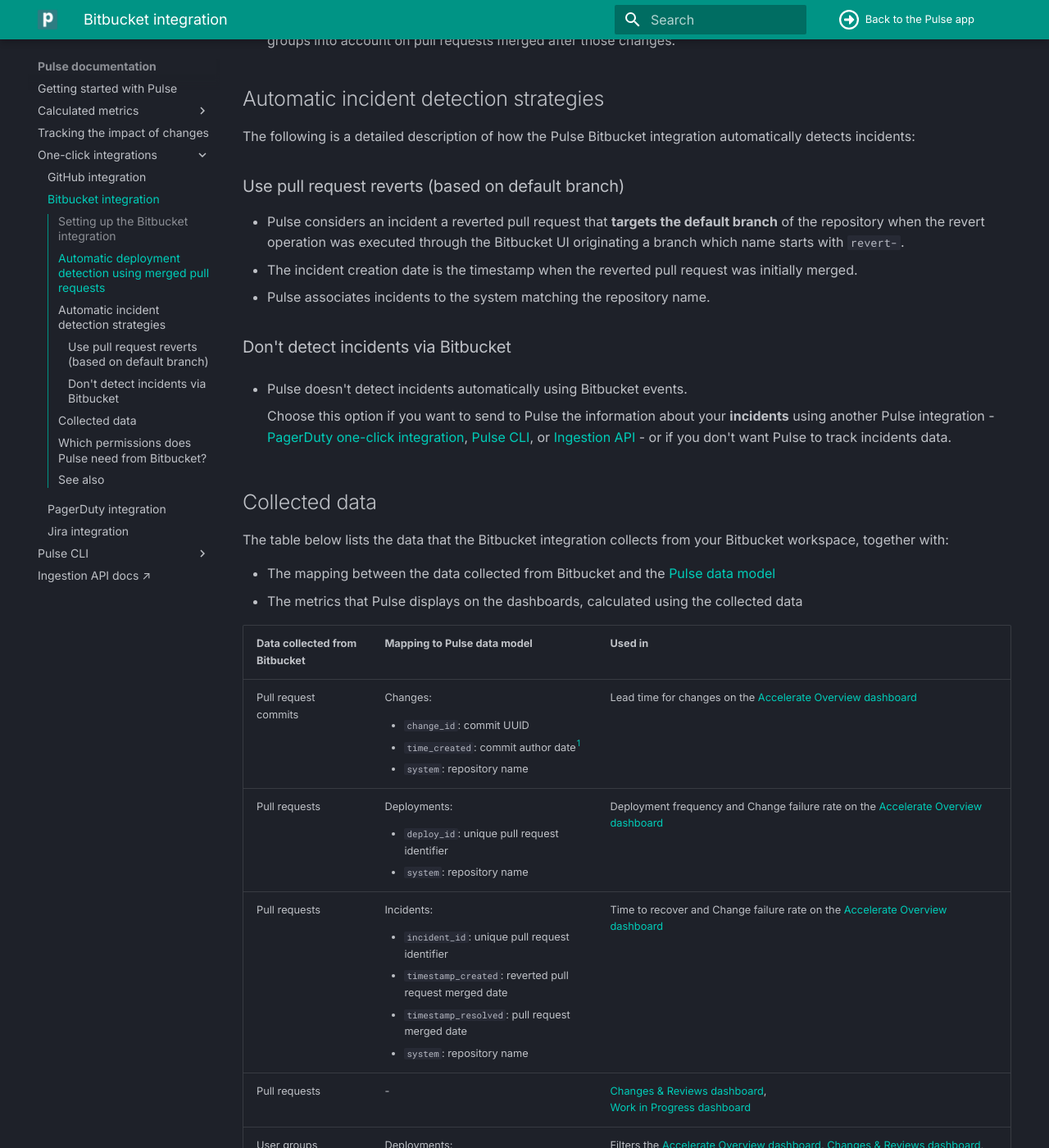
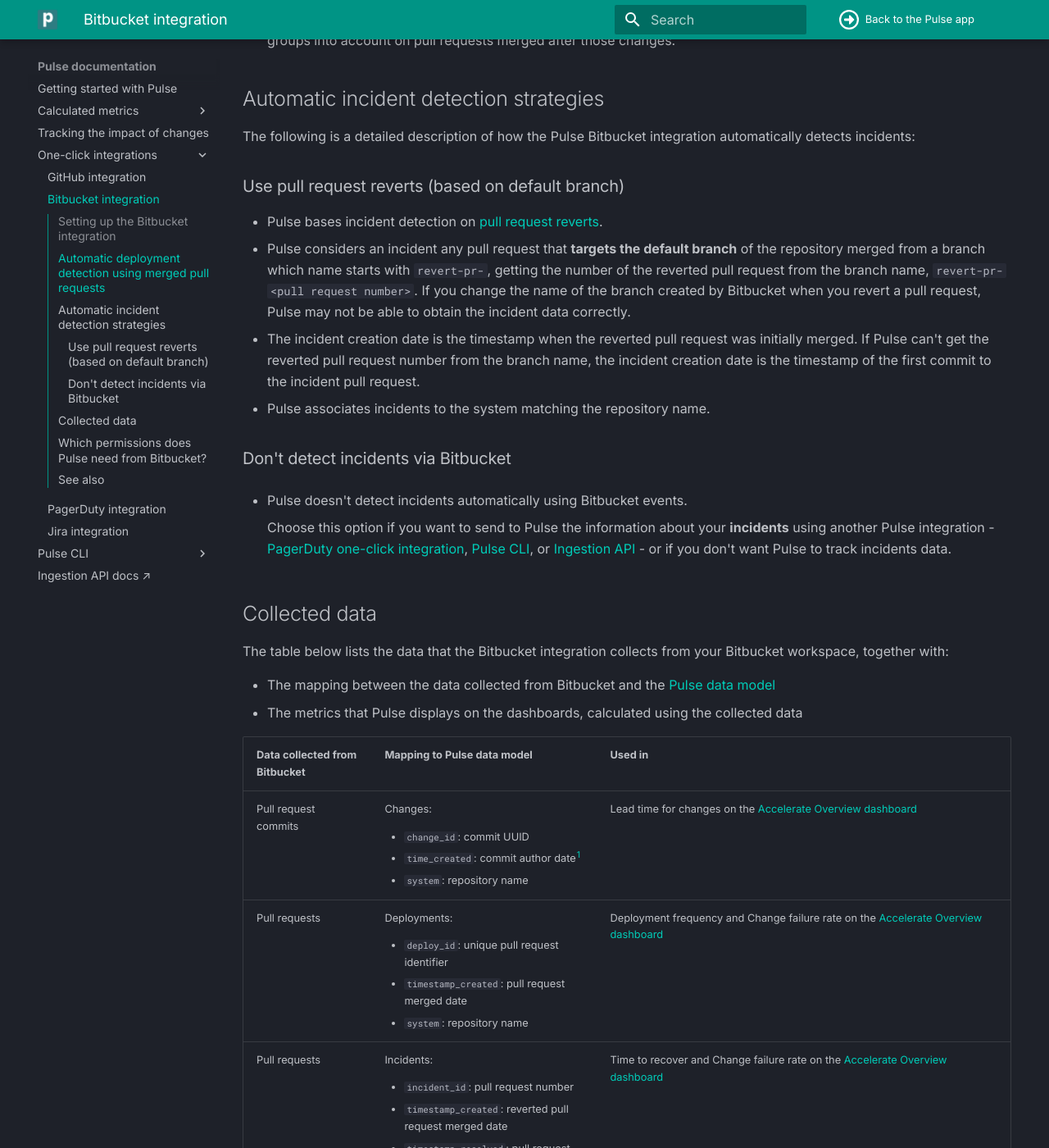
Before and after one commit to codacy/pulse-user-docs, an MkDocs documentation site: the page built from docs/one-click-integrations/bitbucket-integration.md, in a window 1280 px wide and 1400 px high, scrolled down 3259 px. Shown: the whole window at 82% size. Built offline with MkDocs 1.6.1 and Material for MkDocs 9.7.7, drawn with Linux system fonts in a browser that asks for light colours.

Commit message:
clean: Updated technical details with the provided feedback

```diff
--- a/docs/one-click-integrations/bitbucket-integration.md
+++ b/docs/one-click-integrations/bitbucket-integration.md
@@ -63,8 +63,9 @@
 
 ### Use pull request reverts (based on default branch)
 
--   Pulse considers an incident a reverted pull request that **targets the default branch** of the repository when the revert operation was executed through the Bitbucket UI originating a branch which name starts with `revert-`.
--   The incident creation date is the timestamp when the reverted pull request was initially merged.
+-   Pulse bases incident detection on [pull request reverts](https://support.atlassian.com/bitbucket-cloud/docs/merge-a-pull-request/#Revert-a-merged-pull-request).
+-   Pulse considers an incident any pull request that **targets the default branch** of the repository merged from a branch which name starts with `revert-pr-`, getting the number of the reverted pull request from the branch name, `revert-pr-<pull request number>`. If you change the name of the branch created by Bitbucket when you revert a pull request, Pulse may not be able to obtain the incident data correctly.
+-   The incident creation date is the timestamp when the reverted pull request was initially merged. If Pulse can't get the reverted pull request number from the branch name, the incident creation date is the timestamp of the first commit to the incident pull request.
 -   Pulse associates incidents to the system matching the repository name.
 
 ### Don't detect incidents via Bitbucket
@@ -107,6 +108,7 @@
         <p>Deployments:</p>
         <ul>
             <li><code>deploy_id</code>: unique pull request identifier</li>
+            <li><code>timestamp_created</code>: pull request merged date</li>
             <li><code>system</code>: repository name</li>
         </ul>
     </td>
@@ -117,7 +119,7 @@
     <td>
         <p>Incidents:</p>
         <ul>
-            <li><code>incident_id</code>: unique pull request identifier</li>
+            <li><code>incident_id</code>: pull request number</li>
             <li><code>timestamp_created</code>: reverted pull request merged date</li>
             <li><code>timestamp_resolved</code>: pull request merged date</li>
             <li><code>system</code>: repository name</li>
```
Also changed, not shown: docs/metrics/accelerate.md (+4 -4 lines).
